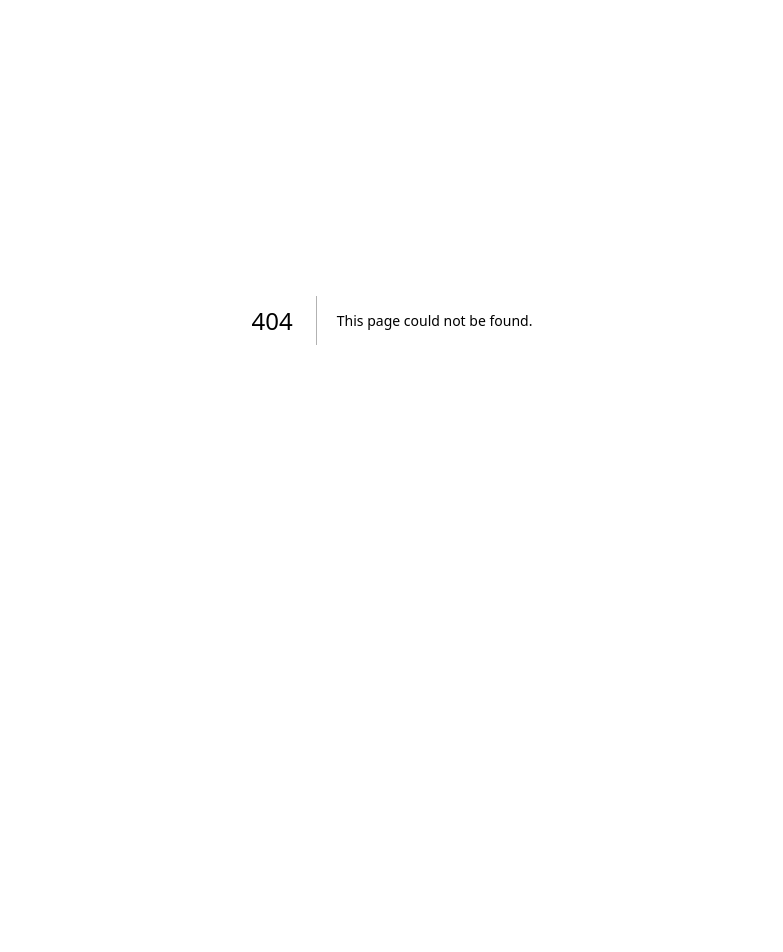
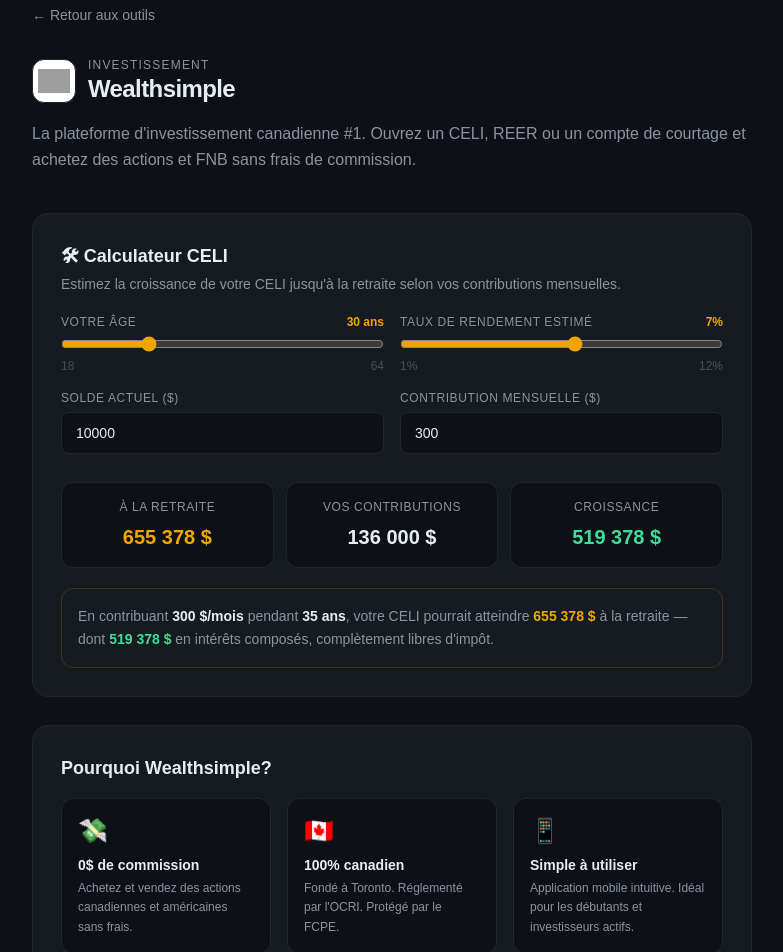
Before and after one commit to MlobsterWhite/monportefeuille, a Next.js app: page /wealthsimple in a window 1280 px wide. Before the commit this address had no page. Shown: the part 80-1032 px from the top of the page, without its empty margins (248-1031 px from the left). Before the commit the page ends 800 px from the top, so only its background shows below. Built offline with nearby package versions, Linux system fonts and the light colour scheme; grey boxes are pictures that could not be loaded.

Commit message:
page Wealthsimple + calculateur CELI

```diff
--- /dev/null
+++ b/pages/wealthsimple.jsx
@@ -0,0 +1,167 @@
+import { useState } from "react";
+import Link from "next/link";
+import Layout from "../components/Layout";
+
+function CELICalculator() {
+  const [age, setAge] = useState(30);
+  const [currentBalance, setCurrentBalance] = useState(10000);
+  const [monthlyContrib, setMonthlyContrib] = useState(300);
+  const [returnRate, setReturnRate] = useState(7);
+
+  const yearsToRetirement = Math.max(0, 65 - age);
+  const monthlyRate = returnRate / 100 / 12;
+  const months = yearsToRetirement * 12;
+
+  let balance = currentBalance;
+  for (let i = 0; i < months; i++) {
+    balance = balance * (1 + monthlyRate) + monthlyContrib;
+  }
+  const totalContribs = currentBalance + monthlyContrib * months;
+  const growth = balance - totalContribs;
+
+  const fmt = (n) => Math.round(n).toLocaleString("fr-CA", { style: "currency", currency: "CAD", maximumFractionDigits: 0 });
+
+  const inputClass = "bg-[#0D1117] border border-[#21262D] text-[#E6EDF3] rounded-lg px-3.5 py-2.5 w-full text-sm focus:outline-none focus:border-[#3DDC97]/50";
+
+  return (
+    <div className="flex flex-col gap-5">
+      <div className="grid grid-cols-1 sm:grid-cols-2 gap-4">
+        <div className="flex flex-col gap-1.5">
+          <div className="flex justify-between">
+            <label className="text-xs text-[#8B949E] uppercase tracking-wider">Votre âge</label>
+            <span className="text-xs font-bold text-[#F0A500]">{age} ans</span>
+          </div>
+          <input type="range" min={18} max={64} value={age} onChange={e => setAge(+e.target.value)} className="w-full accent-[#F0A500]" />
+          <div className="flex justify-between text-xs text-[#484F58]"><span>18</span><span>64</span></div>
+        </div>
+
+        <div className="flex flex-col gap-1.5">
+          <div className="flex justify-between">
+            <label className="text-xs text-[#8B949E] uppercase tracking-wider">Taux de rendement estimé</label>
+            <span className="text-xs font-bold text-[#F0A500]">{returnRate}%</span>
+          </div>
+          <input type="range" min={1} max={12} value={returnRate} onChange={e => setReturnRate(+e.target.value)} className="w-full accent-[#F0A500]" />
+          <div className="flex justify-between text-xs text-[#484F58]"><span>1%</span><span>12%</span></div>
+        </div>
+
+        <div className="flex flex-col gap-1.5">
+          <label className="text-xs text-[#8B949E] uppercase tracking-wider">Solde actuel ($)</label>
+          <input type="number" className={inputClass} value={currentBalance} onChange={e => setCurrentBalance(+e.target.value)} min={0} />
+        </div>
+
+        <div className="flex flex-col gap-1.5">
+          <label className="text-xs text-[#8B949E] uppercase tracking-wider">Contribution mensuelle ($)</label>
+          <input type="number" className={inputClass} value={monthlyContrib} onChange={e => setMonthlyContrib(+e.target.value)} min={0} />
+        </div>
+      </div>
+
+      {/* Results */}
+      <div className="grid grid-cols-3 gap-3 mt-2">
+        <div className="bg-[#0D1117] rounded-xl p-4 border border-[#21262D] text-center">
+          <div className="text-xs text-[#8B949E] mb-2 uppercase tracking-wider">À la retraite</div>
+          <div className="text-xl font-black text-[#F0A500]">{fmt(balance)}</div>
+        </div>
+        <div className="bg-[#0D1117] rounded-xl p-4 border border-[#21262D] text-center">
+          <div className="text-xs text-[#8B949E] mb-2 uppercase tracking-wider">Vos contributions</div>
+          <div className="text-xl font-black text-[#E6EDF3]">{fmt(totalContribs)}</div>
+        </div>
+        <div className="bg-[#0D1117] rounded-xl p-4 border border-[#21262D] text-center">
+          <div className="text-xs text-[#8B949E] mb-2 uppercase tracking-wider">Croissance</div>
+          <div className="text-xl font-black text-[#3DDC97]">{fmt(growth)}</div>
+        </div>
+      </div>
+
+      {yearsToRetirement > 0 && (
+        <div className="bg-[#F0A500]/06 rounded-xl p-4 border border-[#F0A500]/20">
+          <p className="text-sm text-[#8B949E] leading-relaxed">
+            En contribuant <strong className="text-[#E6EDF3]">{fmt(monthlyContrib)}/mois</strong> pendant{" "}
+            <strong className="text-[#E6EDF3]">{yearsToRetirement} ans</strong>, votre CELI pourrait atteindre{" "}
+            <strong className="text-[#F0A500]">{fmt(balance)}</strong> à la retraite — dont{" "}
+            <strong className="text-[#3DDC97]">{fmt(growth)}</strong> en intérêts composés, complètement libres d'impôt.
+          </p>
+        </div>
+      )}
+    </div>
+  );
+}
+
+export default function WealthsimplePage() {
+  return (
+    <Layout title="Wealthsimple — Investissez sans frais de commission">
+      <div className="max-w-3xl mx-auto px-6 pb-20">
+        <Link href="/" className="inline-flex items-center gap-2 text-sm text-[#8B949E] hover:text-[#E6EDF3] no-underline pt-6 pb-8 transition-colors">
+          ← Retour aux outils
+        </Link>
+
+        {/* Hero */}
+        <div className="mb-10">
+          <div className="flex items-center gap-3 mb-4">
+            <div className="w-11 h-11 rounded-xl overflow-hidden bg-white flex items-center justify-center border border-[#21262D]">
+              <img src="https://logo.clearbit.com/wealthsimple.com" alt="Wealthsimple"
+                className="w-8 h-8 object-contain"
+                onError={e => { e.target.style.display="none"; e.target.parentNode.innerHTML="📈"; }} />
+            </div>
+            <div>
+              <div className="text-xs text-[#8B949E] uppercase tracking-widest">Investissement</div>
+              <h1 className="text-2xl font-extrabold text-[#E6EDF3] tracking-tight">Wealthsimple</h1>
+            </div>
+          </div>
+          <p className="text-base text-[#8B949E] leading-relaxed">
+            La plateforme d'investissement canadienne #1. Ouvrez un CELI, REER ou un compte de courtage
+            et achetez des actions et FNB sans frais de commission.
+          </p>
+        </div>
+
+        {/* Tool */}
+        <div className="bg-[#161B22] rounded-2xl p-7 border border-[#21262D] mb-7">
+          <div className="mb-5">
+            <h2 className="text-lg font-bold text-[#E6EDF3] mb-1">🛠 Calculateur CELI</h2>
+            <p className="text-sm text-[#8B949E]">
+              Estimez la croissance de votre CELI jusqu'à la retraite selon vos contributions mensuelles.
+            </p>
+          </div>
+          <CELICalculator />
+        </div>
+
+        {/* Features */}
+        <div className="bg-[#161B22] rounded-2xl p-7 border border-[#21262D] mb-7">
+          <h2 className="text-lg font-bold text-[#E6EDF3] mb-4">Pourquoi Wealthsimple?</h2>
+          <div className="grid grid-cols-1 sm:grid-cols-3 gap-4">
+            {[
+              { icon: "💸", title: "0$ de commission", desc: "Achetez et vendez des actions canadiennes et américaines sans frais." },
+              { icon: "🇨🇦", title: "100% canadien", desc: "Fondé à Toronto. Réglementé par l'OCRI. Protégé par le FCPE." },
+              { icon: "📱", title: "Simple à utiliser", desc: "Application mobile intuitive. Idéal pour les débutants et investisseurs actifs." },
+            ].map(item => (
+              <div key={item.title} className="bg-[#0D1117] rounded-xl p-4 border border-[#21262D]">
+                <div className="text-2xl mb-2">{item.icon}</div>
+                <div className="text-sm font-bold text-[#E6EDF3] mb-1">{item.title}</div>
+                <div className="text-xs text-[#8B949E] leading-relaxed">{item.desc}</div>
+              </div>
+            ))}
+          </div>
+        </div>
+
+        {/* CTA */}
+        <div className="bg-[#F0A500]/06 border border-[#F0A500]/25 rounded-2xl p-8 text-center">
+          <div className="text-3xl mb-3">🚀</div>
+          <h3 className="text-xl font-bold text-[#E6EDF3] mb-2">Commencez à investir aujourd'hui</h3>
+          <p className="text-sm text-[#8B949E] mb-6 leading-relaxed max-w-sm mx-auto">
+            Ouvrez un compte CELI ou REER en 5 minutes. Aucuns frais mensuels, aucune commission.
+            Recevez un bonus à l'ouverture via ce lien.
+          </p>
+          <a
+            href="https://www.wealthsimple.com/invite/EDVQ3W"
+            target="_blank"
+            rel="noopener noreferrer sponsored"
+            className="inline-block bg-[#F0A500] text-[#0D1117] font-bold rounded-xl px-8 py-3.5 text-sm tracking-wide hover:bg-[#D4940A] transition-colors no-underline"
+          >
+            Ouvrir un compte Wealthsimple →
+          </a>
+          <p className="text-xs text-[#484F58] mt-4">
+            ✓ Gratuit à l'ouverture · ✓ Aucune commission · ✓ Protégé FCPE · Lien affilié
+          </p>
+        </div>
+      </div>
+    </Layout>
+  );
+}
```
